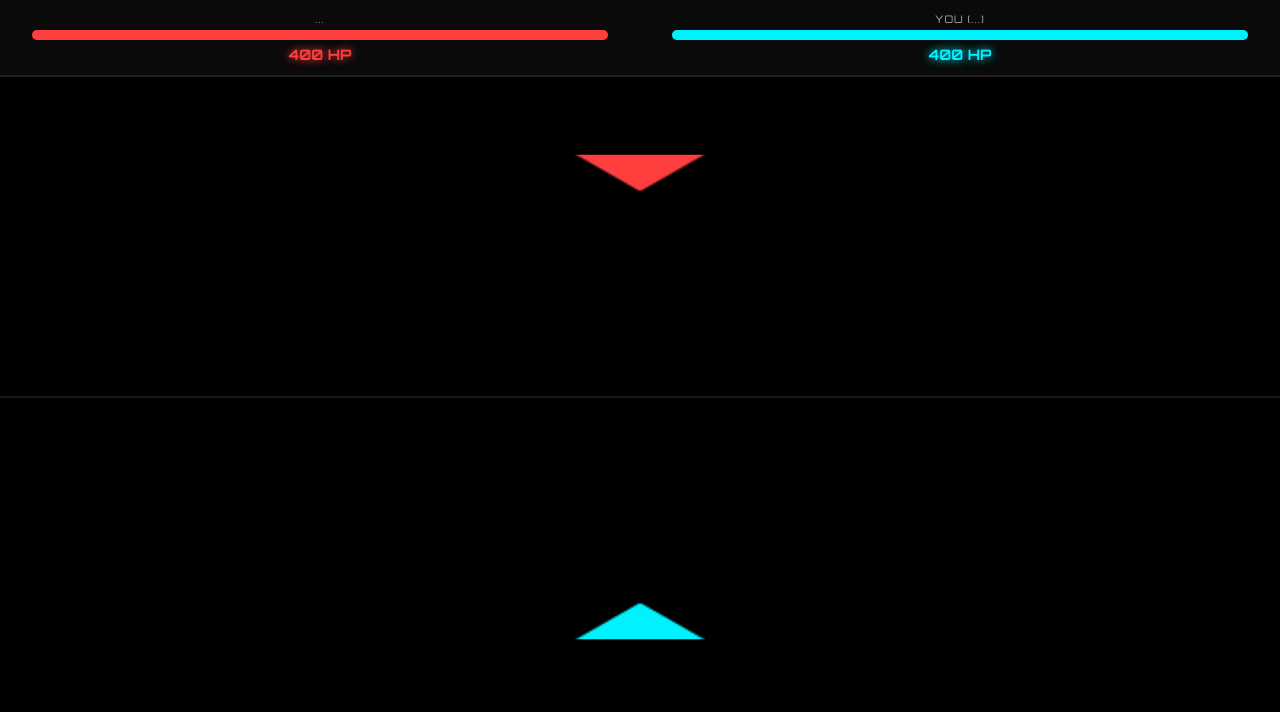
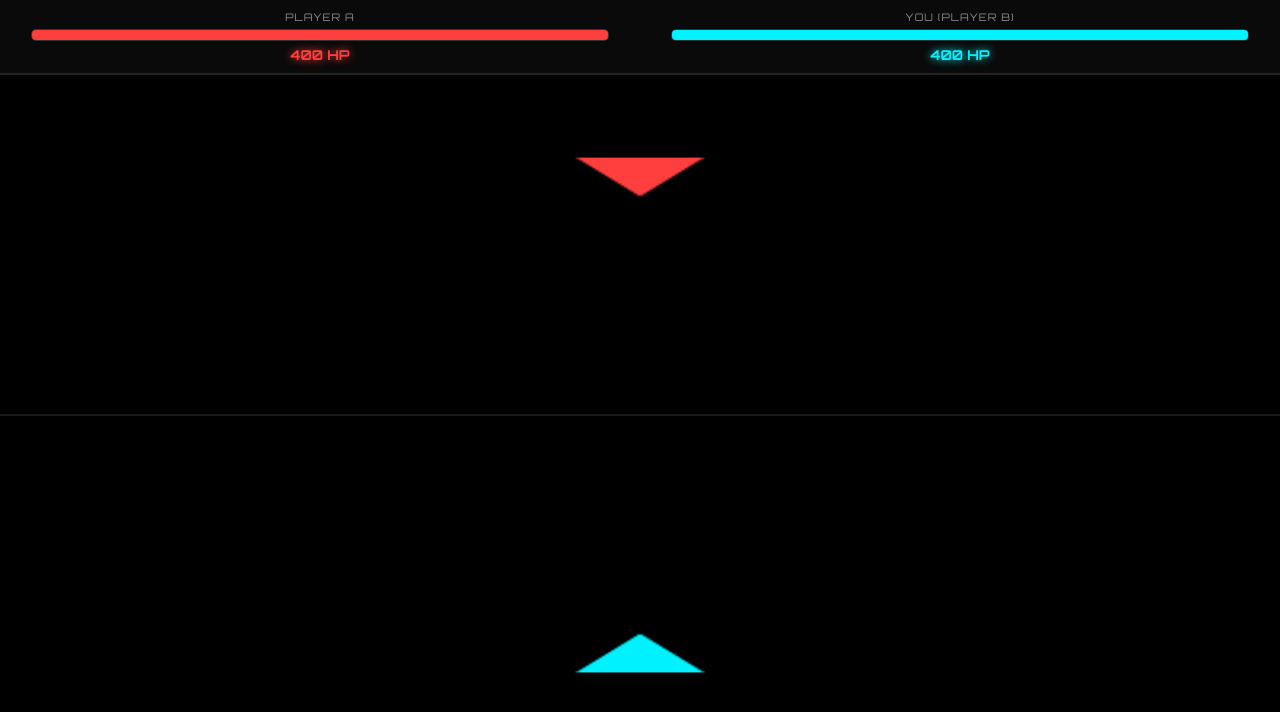
Before and after one commit to adewaley-a/Deatwin, a React (Create React App) app: page /game/1 in a window 1280 px wide. Shown: the top 712 px of the page. Built offline with nearby package versions, Linux system fonts and the light colour scheme; no server answers; the database is empty.

Commit message:
should work

```diff
--- a/src/GamePage.css
+++ b/src/GamePage.css
@@ -1,28 +1,126 @@
 @import url('https://fonts.googleapis.com/css2?family=Orbitron:wght@400;700&display=swap');
 
+/* Main Container: Prevents scrolling and sets the sci-fi theme */
 .game-container {
-    width: 100vw; height: 100vh; background: #000;
-    display: flex; flex-direction: column; align-items: center;
-    overflow: hidden; touch-action: none; font-family: 'Orbitron', sans-serif;
+    width: 100vw;
+    height: 100vh;
+    background: #000;
+    display: flex;
+    flex-direction: column;
+    align-items: center;
+    overflow: hidden;
+    touch-action: none; /* Critical: Prevents browser pull-to-refresh during gameplay */
+    font-family: 'Orbitron', sans-serif;
 }
 
+/* Header Dashboard: Holds the names and HP bars */
 .header-dashboard {
-    width: 100%; padding: 12px 0; background: #0a0a0a;
-    display: flex; justify-content: space-around; border-bottom: 2px solid #222;
+    width: 100%;
+    padding: 10px 0;
+    background: #0a0a0a;
+    display: flex;
+    justify-content: space-around;
+    border-bottom: 2px solid #222;
+    z-index: 10;
 }
 
-.stat-box { width: 45%; display: flex; flex-direction: column; align-items: center; }
+/* Stat Box: Individual container for each player's info */
+.stat-box {
+    width: 45%;
+    display: flex;
+    flex-direction: column;
+    align-items: center;
+}
 
-.name { font-size: 0.65rem; color: #aaa; margin-bottom: 4px; text-transform: uppercase; letter-spacing: 1px; }
+/* Username Text */
+.name {
+    font-size: 0.65rem;
+    color: #888;
+    margin-bottom: 5px;
+    text-transform: uppercase;
+    letter-spacing: 1px;
+}
 
-.hp-val { font-size: 0.9rem; margin-top: 5px; font-weight: bold; }
+/* HP Numerical Value */
+.hp-val {
+    font-size: 0.85rem;
+    margin-top: 5px;
+    font-weight: bold;
+}
+
+/* Dynamic Color Classes for Text */
 .blue-text { color: #00f2ff; text-shadow: 0 0 8px #00f2ff; }
 .red-text { color: #ff3e3e; text-shadow: 0 0 8px #ff3e3e; }
 
-.mini-hp { width: 100%; height: 10px; background: #222; border-radius: 5px; overflow: hidden; }
+/* HP Bar Background */
+.mini-hp {
+    width: 100%;
+    height: 10px;
+    background: #1a1a1a;
+    border-radius: 5px;
+    overflow: hidden;
+    border: 1px solid #333;
+}
 
-.fill { height: 100%; transition: width 0.2s ease-out; }
-.fill.local { background: #00f2ff; box-shadow: 0 0 10px #00f2ff; }
-.fill.opponent { background: #ff3e3e; box-shadow: 0 0 10px #ff3e3e; }
+/* HP Fill: The actual moving bar */
+.fill {
+    height: 100%;
+    transition: width 0.2s ease-out; /* Makes HP drops look smooth */
+}
 
-canvas { flex-grow: 1; width: 100%; max-height: 80vh; background: #000; }
+/* Blue Bar for 'YOU' */
+.fill.local {
+    background: #00f2ff;
+    box-shadow: 0 0 10px #00f2ff;
+}
+
+/* Red Bar for 'OPPONENT' */
+.fill.opponent {
+    background: #ff3e3e;
+    box-shadow: 0 0 10px #ff3e3e;
+}
+
+/* The Game Canvas */
+canvas {
+    flex-grow: 1;
+    width: 100%;
+    max-height: 85vh;
+    background: #000;
+    display: block;
+}
+
+/* Game Over Overlay */
+.overlay {
+    position: fixed;
+    top: 0;
+    left: 0;
+    width: 100%;
+    height: 100%;
+    background: rgba(0, 0, 0, 0.9);
+    display: flex;
+    flex-direction: column;
+    justify-content: center;
+    align-items: center;
+    z-index: 100;
+}
+
+.win { color: #00f2ff; text-shadow: 0 0 20px #00f2ff; font-size: 3rem; }
+.lose { color: #ff3e3e; text-shadow: 0 0 20px #ff3e3e; font-size: 3rem; }
+
+/* Rematch/Exit Button */
+button {
+    background: transparent;
+    border: 2px solid #fff;
+    color: #fff;
+    padding: 12px 30px;
+    font-family: 'Orbitron';
+    cursor: pointer;
+    margin-top: 20px;
+    text-transform: uppercase;
+    transition: 0.3s;
+}
+
+button:hover {
+    background: #fff;
+    color: #000;
+}
--- a/src/GamePage.js
+++ b/src/GamePage.js
@@ -13,8 +13,8 @@ export default function GamePage() {
   const socket = useRef(null);
   const canvasRef = useRef(null);
 
-  const [playerNames, setPlayerNames] = useState({ host: "...", guest: "..." });
-  const [role, setRole] = useState(null); // This is the key: 'host' or 'guest'
+  const [playerNames, setPlayerNames] = useState({ host: "Player A", guest: "Player B" });
+  const [role, setRole] = useState(null);
   const [health, setHealth] = useState({ host: 400, guest: 400 });
   const [gameOver, setGameOver] = useState(null);
 
@@ -25,25 +25,22 @@ export default function GamePage() {
   const enemyBullets = useRef([]);
 
   useEffect(() => {
-    // 1. Fetch the real names from your Firebase DB
+    // 1. Fetch names from Firestore
     const unsub = onSnapshot(doc(db, "rooms", roomId), (snap) => {
       if (snap.exists()) {
         const d = snap.data();
         setPlayerNames({
-            host: d.hostName || "Host",
-            guest: d.guestName || "Guest"
+          host: d.hostName || "Host",
+          guest: d.guestName || "Guest"
         });
       }
     });
 
-    // 2. Setup Socket communication
+    // 2. Socket Connection
     socket.current = io(SOCKET_URL);
     socket.current.emit("join_game", { roomId });
 
-    socket.current.on("assign_role", (data) => {
-      console.log("My assigned role is:", data.role);
-      setRole(data.role);
-    });
+    socket.current.on("assign_role", (data) => setRole(data.role));
 
     socket.current.on("opp_move", (data) => {
       enemyPos.current = { x: data.x, y: data.y };
@@ -70,7 +67,7 @@ export default function GamePage() {
     return () => { unsub(); socket.current.disconnect(); clearInterval(fireInt); };
   }, [roomId, role, gameOver]);
 
-  // Movement Logic
+  // Handle Touch Movement
   const handleTouch = (e) => {
     if (!role || gameOver) return;
     const rect = canvasRef.current.getBoundingClientRect();
@@ -83,7 +80,7 @@ export default function GamePage() {
     socket.current.emit("move", { roomId, x: W - nX, y: H - nY });
   };
 
-  // Canvas Render Loop
+  // Render Loop
   useEffect(() => {
     const ctx = canvasRef.current.getContext("2d");
     let frame;
@@ -92,7 +89,7 @@ export default function GamePage() {
       ctx.strokeStyle = "#333";
       ctx.beginPath(); ctx.moveTo(0, H/2); ctx.lineTo(W, H/2); ctx.stroke();
 
-      // Draw Local Player (Cyan)
+      // LOCAL SHOOTER (Blue)
       ctx.fillStyle = "#00f2ff";
       ctx.beginPath();
       ctx.moveTo(myPos.current.x, myPos.current.y - 25);
@@ -100,7 +97,7 @@ export default function GamePage() {
       ctx.lineTo(myPos.current.x + 20, myPos.current.y + 15);
       ctx.fill();
 
-      // Draw Enemy Player (Red)
+      // ENEMY SHOOTER (Red)
       ctx.fillStyle = "#ff3e3e";
       ctx.beginPath();
       ctx.moveTo(enemyPos.current.x, enemyPos.current.y + 25);
@@ -108,7 +105,7 @@ export default function GamePage() {
       ctx.lineTo(enemyPos.current.x + 20, enemyPos.current.y - 15);
       ctx.fill();
 
-      // Bullet Physics
+      // Bullet Physics & Collision
       myBullets.current.forEach((b, i) => {
         b.y += b.v;
         ctx.fillStyle = "#fffb00";
@@ -140,33 +137,33 @@ export default function GamePage() {
     return () => cancelAnimationFrame(frame);
   }, [role, gameOver, roomId]);
 
-  // --- IDENTITY LOGIC ---
-  // If I am host, local = host. If I am guest, local = guest.
-  const isHost = role === 'host';
-  const myDisplayName = isHost ? playerNames.host : playerNames.guest;
-  const enemyDisplayName = isHost ? playerNames.guest : playerNames.host;
-  const myDisplayHP = isHost ? health.host : health.guest;
-  const enemyDisplayHP = isHost ? health.guest : health.host;
+  // --- MIRROR LOGIC FOR NAMES AND HP ---
+  // If I am host, "YOU" is hostName. If I am guest, "YOU" is guestName.
+  const localName = role === 'host' ? playerNames.host : playerNames.guest;
+  const remoteName = role === 'host' ? playerNames.guest : playerNames.host;
+
+  const localHP = role === 'host' ? health.host : health.guest;
+  const remoteHP = role === 'host' ? health.guest : health.host;
 
   return (
     <div className="game-container" onTouchMove={handleTouch}>
       <div className="header-dashboard">
-        {/* Opponent (Top/Red) */}
+        {/* TOP SECTION: The Opponent (Always Red) */}
         <div className="stat-box">
-          <span className="name">{enemyDisplayName}</span>
+          <span className="name">{remoteName}</span>
           <div className="mini-hp">
-            <div className="fill opponent" style={{width: `${(enemyDisplayHP/400)*100}%`}}/>
+            <div className="fill opponent" style={{width: `${(remoteHP/400)*100}%`}}/>
           </div>
-          <span className="hp-val red-text">{enemyDisplayHP} HP</span>
+          <span className="hp-val red-text">{remoteHP} HP</span>
         </div>
 
-        {/* Local Player (Bottom/Blue) */}
+        {/* BOTTOM SECTION: YOU (Always Blue) */}
         <div className="stat-box">
-          <span className="name">YOU ({myDisplayName})</span>
+          <span className="name">YOU ({localName})</span>
           <div className="mini-hp">
-            <div className="fill local" style={{width: `${(myDisplayHP/400)*100}%`}}/>
+            <div className="fill local" style={{width: `${(localHP/400)*100}%`}}/>
           </div>
-          <span className="hp-val blue-text">{myDisplayHP} HP</span>
+          <span className="hp-val blue-text">{localHP} HP</span>
         </div>
       </div>
 
```
